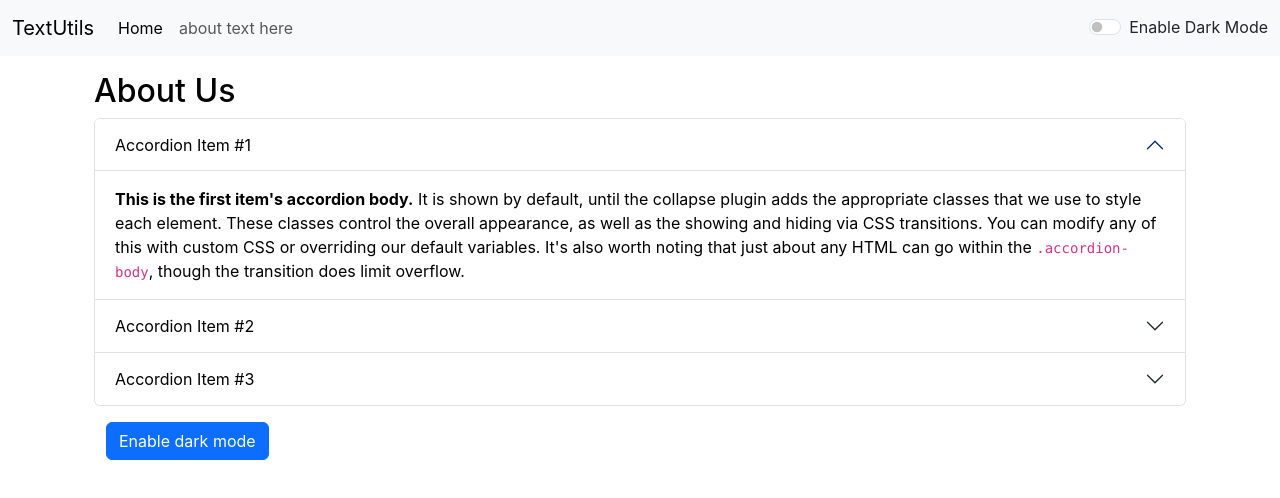
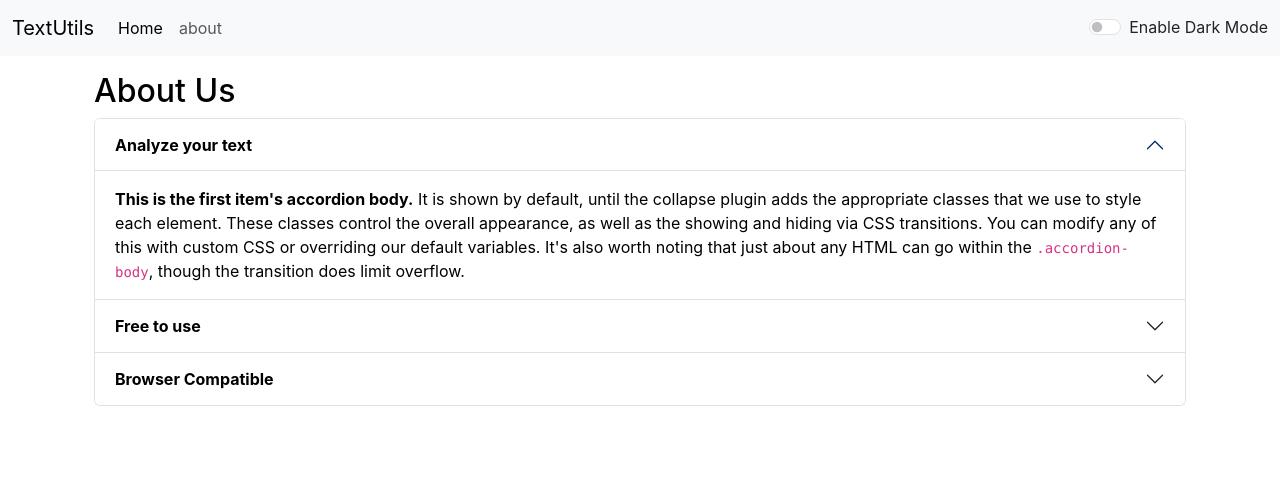
Before and after one commit to fatima678/textutils, a React (Create React App) app: page /about in a window 1280 px wide. Shown: the top 498 px of the page. Built offline with nearby package versions, Linux system fonts and the light colour scheme.

Commit message:
Update the code of TextUtils

```diff
--- a/src/App.js
+++ b/src/App.js
@@ -102,7 +102,7 @@ function App() {
   const toggleMode = () => {
     if (mode === 'light') {
       setMode('dark');
-      document.body.style.backgroundColor = 'grey';
+      document.body.style.backgroundColor = '#042457';
       showAlert('Dark mode has been enabled', 'success');
       document.title = 'TextUtils - Dark mode';
     } else {
@@ -120,8 +120,10 @@ function App() {
 
       <div className='container my-3'>
           <Routes>
-            <Route path='about' element={<About />} />
-            <Route path='/' element={<TextForm showAlert={showAlert} heading='Enter the text to analyze below' />} />
+             {/* users---> component 1
+            usersHome --- component 2  with exact word you can go to the exact url  */}
+            <Route  exact path='about' element={<About />} />
+            <Route exact  path='/' element={<TextForm showAlert={showAlert} heading='Enter the text to analyze below' />} />
           </Routes>
 
       </div>
--- a/src/components/About.js
+++ b/src/components/About.js
@@ -1,30 +1,35 @@
 import React, { useState } from 'react'
 
-export default function About() {
-    const [myStyle, setMyStyle]= useState({
+export default function About(props) {
+  let myStyle={
+    color:props.mode === 'dark'? 'white': 'black',
+    backgroundColor: props.mode === 'dark'? 'black': 'white',
+  }
 
-        color : 'black',
-        backgroundColor: 'white'
-    })
-    const [btnText ,setbtnText] = useState("Enable dark mode")
-       const  toggleStyle = ()=>{
-        if(myStyle.color==='black'){
-            setMyStyle({
-                color : 'white',
-                backgroundColor: 'black',
-                border: '2px solid white '
-            })
-            setbtnText("Enable light mode")
-        }
-        else{
-            setMyStyle({
-                color : 'black',
-                backgroundColor: 'white'
+    // const [myStyle, setMyStyle]= useState({
 
-            })
-            setbtnText("Enable dark mode")
-       }
-    }
+    //     color : 'black',
+    //     backgroundColor: 'white'
+    // })
+    // const [btnText ,setbtnText] = useState("Enable dark mode")
+    //    const  toggleStyle = ()=>{
+    //     if(myStyle.color==='black'){
+    //         setMyStyle({
+    //             color : 'white',
+    //             backgroundColor: 'black',
+    //             border: '2px solid white '
+    //         })
+    //         setbtnText("Enable light mode")
+    //     }
+    //     else{
+    //         setMyStyle({
+    //             color : 'black',
+    //             backgroundColor: 'white'
+
+    //         })
+    //         setbtnText("Enable dark mode")
+    //    }
+    // }
 
   return (
     <div className='container' style={myStyle}>
@@ -33,7 +38,7 @@ export default function About() {
   <div className="accordion-item" >
     <h2 className="accordion-header">
       <button className="accordion-button" type="button"  style={myStyle}  data-bs-toggle="collapse" data-bs-target="#collapseOne" aria-expanded="true" aria-controls="collapseOne">
-        Accordion Item #1
+       <strong>Analyze your text</strong>
       </button>
     </h2>
     <div id="collapseOne" className="accordion-collapse collapse show" data-bs-parent="#accordionExample">
@@ -45,7 +50,7 @@ export default function About() {
   <div className="accordion-item ">
     <h2 className="accordion-header">
       <button className="accordion-button collapsed"  style={myStyle}type="button" data-bs-toggle="collapse" data-bs-target="#collapseTwo" aria-expanded="false" aria-controls="collapseTwo">
-        Accordion Item #2
+      <strong>Free to use</strong>
       </button>
     </h2>
     <div id="collapseTwo" className="accordion-collapse collapse" data-bs-parent="#accordionExample">
@@ -57,7 +62,7 @@ export default function About() {
   <div className="accordion-item">
     <h2 className="accordion-header">
       <button className="accordion-button collapsed"  style={myStyle} type="button" data-bs-toggle="collapse" data-bs-target="#collapseThree" aria-expanded="false" aria-controls="collapseThree">
-        Accordion Item #3
+      <strong> Browser Compatible</strong>
       </button>
     </h2>
     <div id="collapseThree" className="accordion-collapse collapse" data-bs-parent="#accordionExample">
@@ -67,9 +72,9 @@ export default function About() {
     </div>
   </div>
 </div>
-    <div className='container my-3'>
+    {/* <div className='container my-3'>
         <button type="button" className="btn btn-primary" onClick={toggleStyle}>{btnText}</button>
-    </div>
+    </div> */}
 
     </div>
   )
--- a/src/components/Navbar.js
+++ b/src/components/Navbar.js
@@ -6,7 +6,7 @@ export default function Navbar(props) {
   return (
     <nav className={`navbar navbar-expand-lg $ navbar-${props.mode} bg-${props.mode}`}>
     <div className="container-fluid">
-      <a className="navbar-brand" href="/">{props.title}</a>
+      <Link className="navbar-brand" to="/">{props.title}</Link>
       <button className="navbar-toggler" type="button" data-bs-toggle="collapse" data-bs-target="#navbarSupportedContent" aria-controls="navbarSupportedContent" aria-expanded="false" aria-label="Toggle navigation">
         <span className="navbar-toggler-icon"></span>
       </button>
@@ -36,5 +36,5 @@ Navbar.propTypes = {title:PropTypes.string.isRequired,
 }
 //default props
 Navbar.defaultProps = {title:'Set title here',
-    aboutText:'about text here'
+    aboutText:'about '
 }
--- a/src/components/TextForm.js
+++ b/src/components/TextForm.js
@@ -38,16 +38,16 @@ const [text, setText] = useState("Enter the text here");
         <div className="mb-3">
            <textarea className="form-control" value={text}  style={{backgroundColor: props.mode==='dark'?'grey': 'white'}} id="myBox" rows="8" onChange={handleOnChange}></textarea>
         </div>
-        <button className='btn btn-primary mx-1' onClick={handleUpClick}> Convert to Uppercase</button>
-        <button className='btn btn-primary mx-1' onClick={handleloClick}> Convert to Lowercase</button>
-        <button className='btn btn-primary mx-1' onClick={handleClearText}> Clear text</button>
-        <button className='btn btn-primary mx-1' onClick={handleCopy} >  Copy text</button>
+        <button className='btn btn-primary mx-1 my-1' onClick={handleUpClick}> Convert to Uppercase</button>
+        <button className='btn btn-primary mx-1 my-1' onClick={handleloClick}> Convert to Lowercase</button>
+        <button className='btn btn-primary mx-1 my-1' onClick={handleClearText}> Clear text</button>
+        <button className='btn btn-primary mx-1 my-1' onClick={handleCopy} >  Copy text</button>
 
     </div>
 
     <div className='container my-3'  style={{color: props.mode==='dark'?'white': 'black'}}>
         <h4>Your text summary</h4>
-        <p>{text.split(" ").length} and {text.length} characters</p>
+        <p>{text.split(" ").filter((element)=>{return element.length!==0}).length} and {text.length} characters</p>
         {/* <p>{0.008 * text.split(" ").length} Minutes read</p> */}
         <h3>Preview</h3>
         <p>{text.length>0?text:"Enter something in the textbox to preview it"}</p>
```
